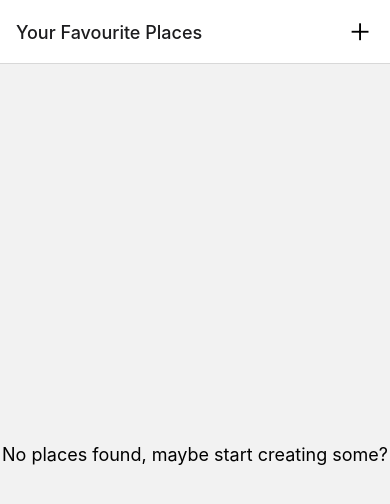
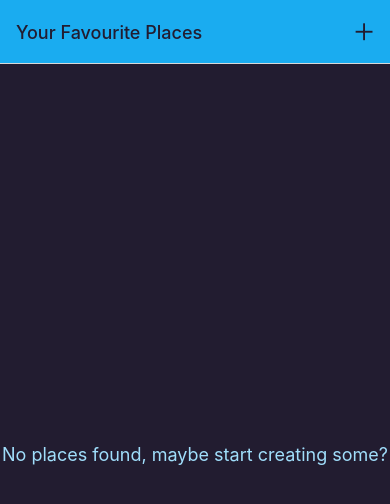
Before and after one commit to Yanters/Favorite-Places, a React Native app: screen /AllPlaces in a window 390 px wide. Shown: the top 504 px of the page. Built offline with nearby package versions, Linux system fonts and the light colour scheme.

Commit message:
added screen styling

```diff
--- a/App.js
+++ b/App.js
@@ -5,6 +5,7 @@ import { createNativeStackNavigator } from '@react-navigation/native-stack';
 import AllPlacesScreen from './screens/AllPlacesScreen';
 import AddPlaceScreen from './screens/AddPlaceScreen';
 import IconButton from './components/UI/IconButton';
+import { Colors } from './constants/colors';
 
 const Stack = createNativeStackNavigator();
 
@@ -13,7 +14,17 @@ export default function App() {
     <>
       <StatusBar style='dark' />
       <NavigationContainer>
-        <Stack.Navigator>
+        <Stack.Navigator
+          screenOptions={{
+            headerStyle: {
+              backgroundColor: Colors.primary500,
+            },
+            headerTintColor: Colors.gray700,
+            contentStyle: {
+              backgroundColor: Colors.gray700,
+            },
+          }}
+        >
           <Stack.Screen
             name='AllPlaces'
             component={AllPlacesScreen}
--- a/components/Places/PlacesList.js
+++ b/components/Places/PlacesList.js
@@ -1,4 +1,5 @@
 import { FlatList, StyleSheet, Text, View } from 'react-native';
+import { Colors } from '../../constants/colors';
 
 const PlacesList = ({ places }) => {
   if (!places || places.length === 0)
@@ -29,5 +30,6 @@ const styles = StyleSheet.create({
   },
   fallbackText: {
     fontSize: 18,
+    color: Colors.primary100,
   },
 });
--- a/components/UI/IconButton.js
+++ b/components/UI/IconButton.js
@@ -17,7 +17,6 @@ export default IconButton;
 const styles = StyleSheet.create({
   button: {
     padding: 10,
-    margin: 4,
     justifyContent: 'center',
     alignItems: 'center',
   },
--- /dev/null
+++ b/constants/colors.js
@@ -0,0 +1,11 @@
+export const Colors = {
+  primary50: '#cfeffd',
+  primary100: '#a0defb',
+  primary200: '#77cff8',
+  primary400: '#44bdf5',
+  primary500: '#1aacf0',
+  primary700: '#0570c9',
+  primary800: '#003b88',
+  accent500: '#e6b30b',
+  gray700: '#221c30',
+};
```
